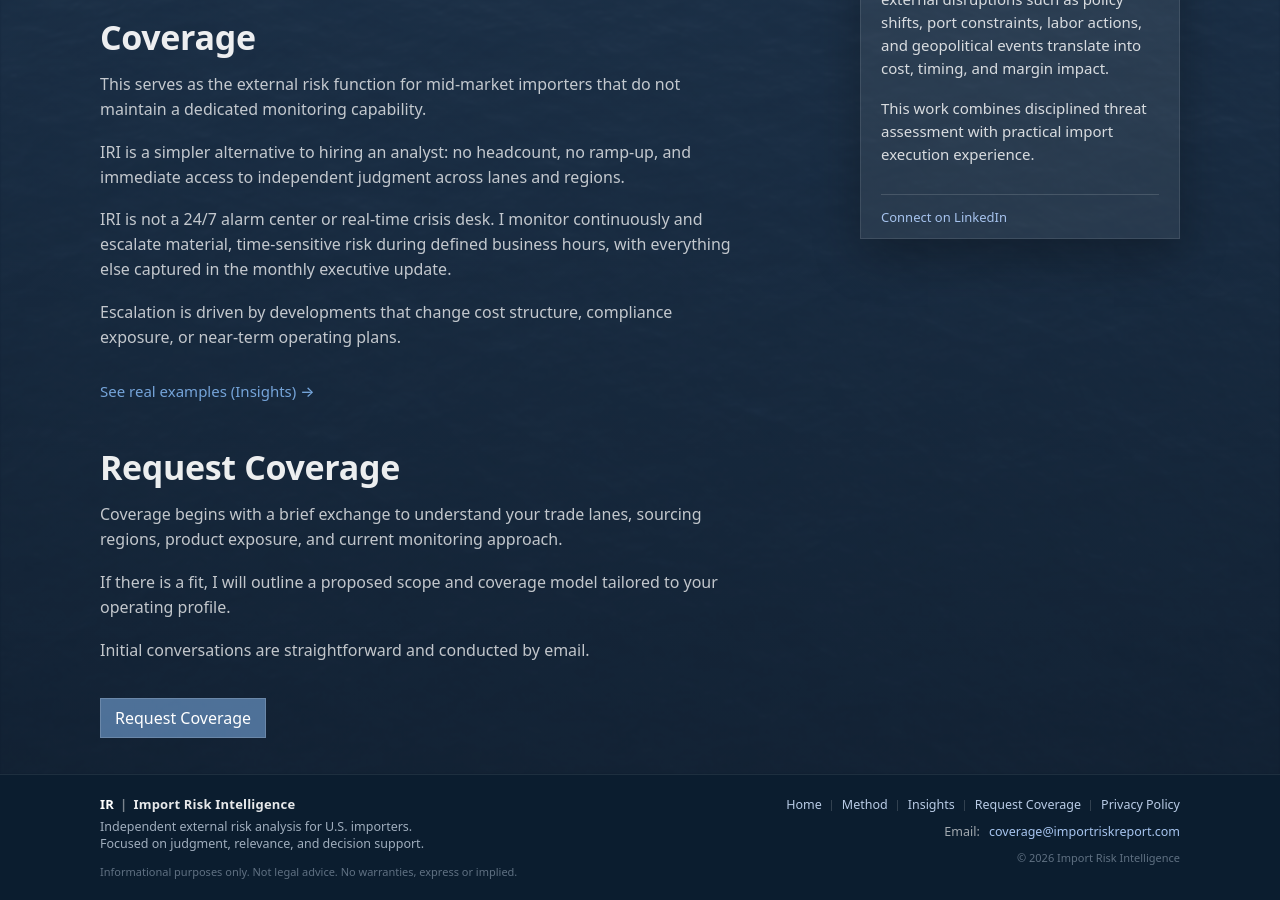
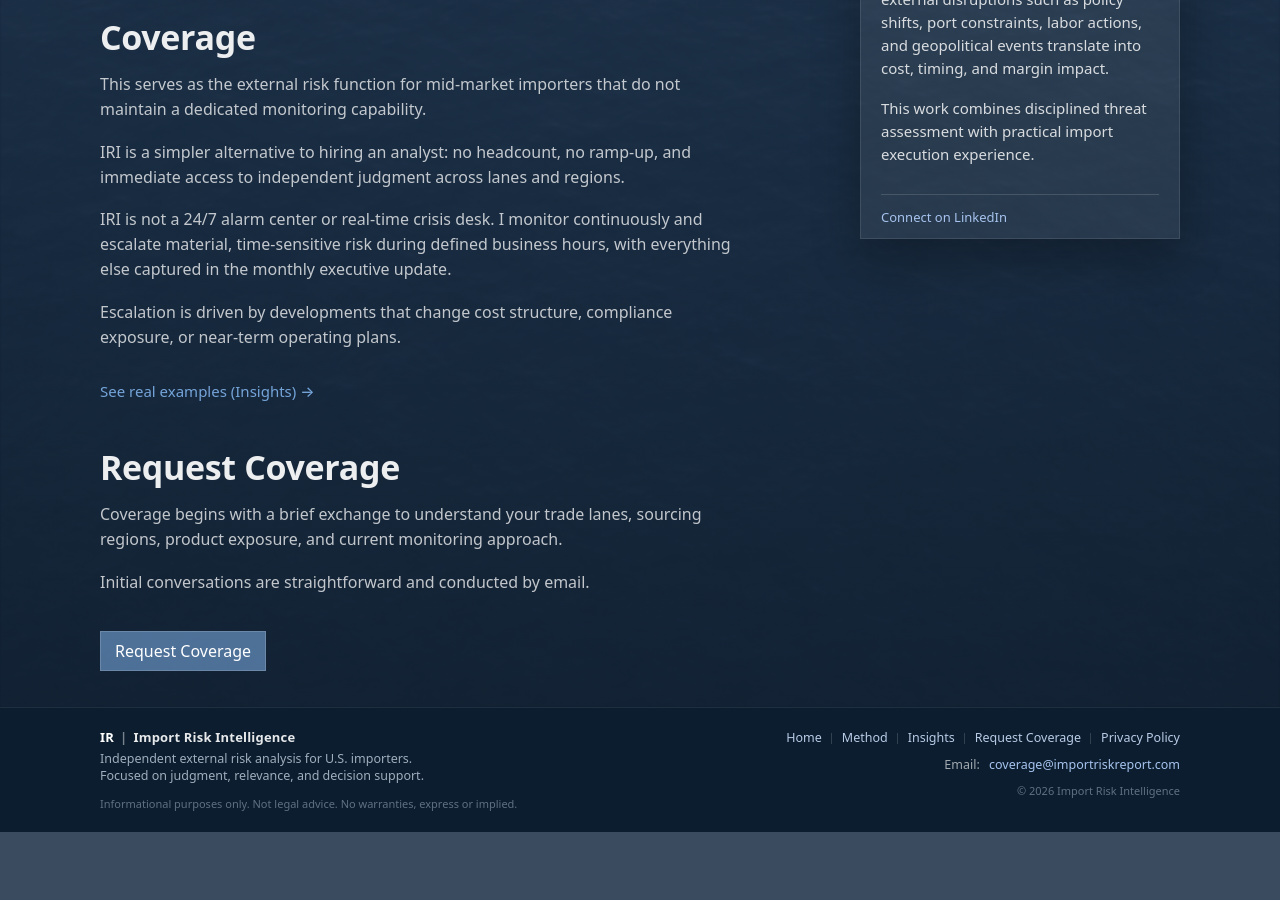
Before and after one commit to importrisk/import-risk-intelligence-site, a Jekyll site: the page built from index.html, in a window 1280 px wide and 900 px high, scrolled down 1301 px. Built offline with Jekyll 4.4.1, drawn with Linux system fonts in a browser that asks for light colours; after the commit the page ends 2133 px from its top, so only the background shows below that.

Commit message:
Update index.html

```diff
--- a/index.html
+++ b/index.html
@@ -140,10 +140,6 @@ description: Independent risk assessment for U.S. importers.
   </p>
 
   <p class="section-text">
-    If there is a fit, I will outline a proposed scope and coverage model tailored to your operating profile.
-  </p>
-
-  <p class="section-text">
     Initial conversations are straightforward and conducted by email.
   </p>
 
```
